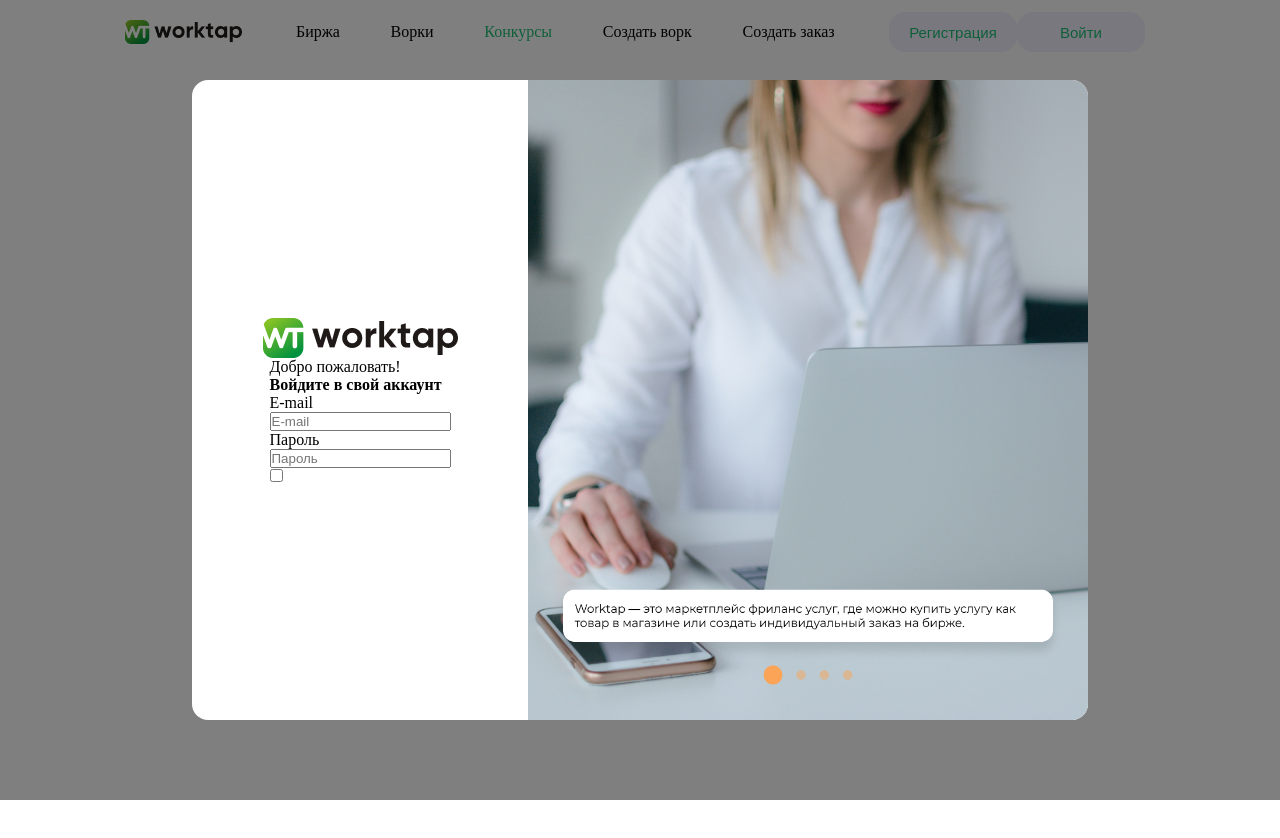
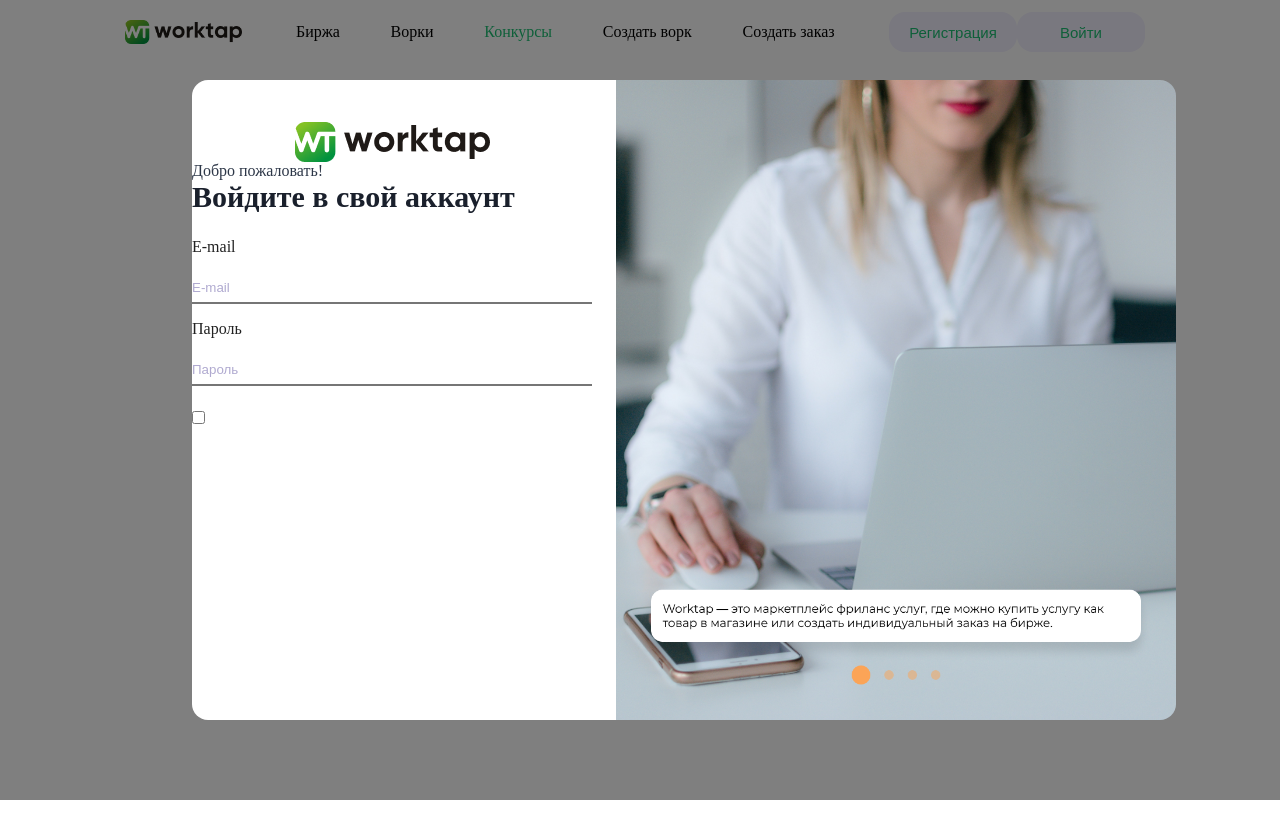
Before and after one commit to Kepis39/React_site_5, a React (Vite) app: page /Page3 in a window 1280 px wide. Both pictures are taken after a click on the button "Войти". Shown: the top 838 px of the page. Built offline with nearby package versions, Linux system fonts and the light colour scheme.

Commit message:
Update modal1.module.scss

```diff
--- a/src/Components/Modal1/modal1.module.scss
+++ b/src/Components/Modal1/modal1.module.scss
@@ -1,32 +1,67 @@
+@use '../style.scss' as lm;
 .back {
-  position: fixed;
-  top: 0;
-  left: 0;
-  width: 100vw;
-  height: 100vh;
-  background-color: rgba(0, 0, 0, 0.5); /* Полупрозрачный темный фон */
-  display: flex;
-  justify-content: center;
-  align-items: center;
-  z-index: 9999;
-}
-
-/* 2. КАРТОЧКА ОКНА: должна быть компактной, НЕ на весь экран */
+  @include lm.modal_style( 100vw,100vh);
 .very_big_container {
- width: 70vw;
- height: 80vh;
- border-radius: 2vh;
- background-color: white;
+ @include lm.very_big_container( 70vw,80vh);
  .big_container{
    display: flex;
    justify-content: space-between;
    align-items: center;
+   gap: 3vh;
    .left_container{
-    width: 40vw;
+    width: 54vw;
+    height: 70vh;
     display: flex;
     flex-direction: column;
-    justify-content: center;
+    justify-content: flex-start;
     align-items: center;
+    .container{
+      display: flex;
+      flex-direction: column;
+      justify-content: center;
+      align-items: flex-start;
+      gap: 3vh;
+      p{
+        color: #2D3748;
+        font-size: 16px;
+        span{
+         color: #1A202C;
+        font-size: 30px;
+        }
+      }
+      .forma{
+        display: flex;
+        justify-content: center;
+        flex-direction: column;
+        gap: 2vh;
+        p{
+          font-size: 16px;
+          color: #222222;
+        }
+        input{
+          width: 400px;
+          height: 4vh;
+          border-top: none;
+          border-left: none;
+          border-right: none;
+        }
+        input::placeholder{
+          color: #B0AAD0;
+
+        }
+      }
+      .knopki{
+        width: 20vw;
+        display: flex;
+        justify-content: space-around;
+      }
+    }
+    .foto{
+     width: 10vw;
+     height: 14vh;
+     justify-content: center;
+     align-items: center;
+    }
    }
    .right_container{
     img{
@@ -38,3 +73,4 @@
    }
  }
 }
+}
```
